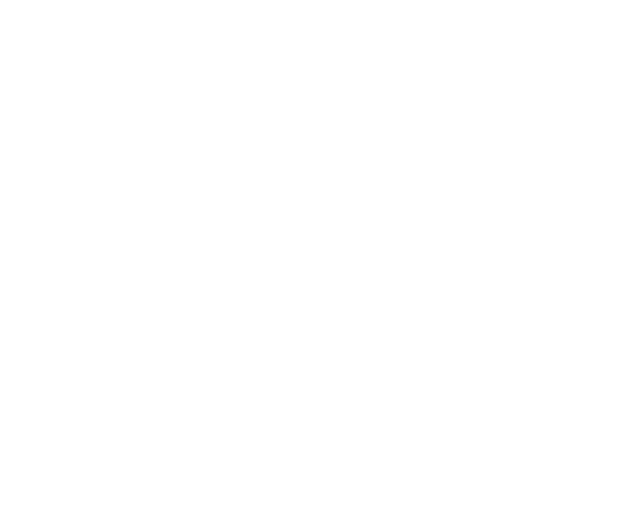
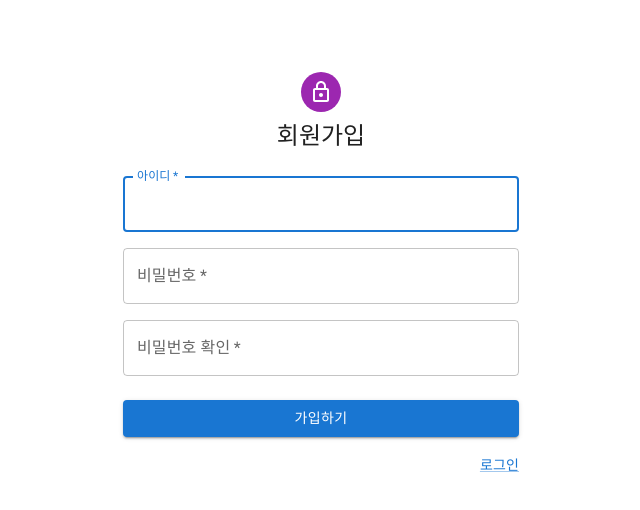
Before and after one commit to f-lab-edu/double-entry-book-keeping, a React (Create React App) app in the folder client/: page /sign-up in a window 1280 px wide. Shown: the top 510 px of the page, without its empty margins (319-959 px from the left). Built offline with nearby package versions, Linux system fonts and the light colour scheme; the HTML template or start-up script is replaced by a standard one.

Commit message:
회원가입 및 로그인 페이지 UI 구현
- react-router-dom 설정

```diff
--- a/client/package.json
+++ b/client/package.json
@@ -17,6 +17,7 @@
     "@types/react-dom": "^18.3.0",
     "react": "^18.3.1",
     "react-dom": "^18.3.1",
+    "react-router-dom": "^6.25.1",
     "react-scripts": "5.0.1",
     "typescript": "^4.9.5",
     "web-vitals": "^2.1.4"
--- a/client/src/App.tsx
+++ b/client/src/Root.tsx
@@ -1,12 +1,15 @@
 import { MaterialUiProviders } from "./providers/MaterialUiProviders";
 import { Layout } from "./layouts/Layout";
+import { Outlet } from "react-router-dom";
 
-function App() {
+function Root() {
   return (
     <MaterialUiProviders>
-      <Layout></Layout>
+      <Layout>
+        <Outlet />
+      </Layout>
     </MaterialUiProviders>
   );
 }
 
-export default App;
+export default Root;
--- /dev/null
+++ b/client/src/hooks/inputs/useTextFieldProps.ts
@@ -0,0 +1,24 @@
+import { TextFieldProps } from "@mui/material";
+import React, { useReducer } from "react";
+
+interface action {
+  type: "SET_VALUE";
+  value: string;
+}
+
+const reducer: React.Reducer<TextFieldProps, action> = (state, action) => {
+  switch (action.type) {
+    case "SET_VALUE": {
+      return {
+        ...state,
+        value: action.value,
+      };
+    }
+    default:
+      throw new Error("useTextFieldProps에 정의되지 않은 action type입니다!");
+  }
+};
+
+export const useTextFieldProps = (initialState: TextFieldProps) => {
+  return useReducer(reducer, initialState);
+};
--- /dev/null
+++ b/client/src/hooks/useSignInForm.ts
@@ -0,0 +1,41 @@
+import { TextFieldProps } from "@mui/material";
+import { useTextFieldProps } from "./inputs/useTextFieldProps";
+
+export const useSignInForm: () => {
+  idProps: TextFieldProps;
+  passwordProps: TextFieldProps;
+} = () => {
+  const [idState, idDispatch] = useTextFieldProps({
+    value: "",
+  });
+  const [passwordState, passwordDispatch] = useTextFieldProps({
+    value: "",
+  });
+
+  const onChangeId: TextFieldProps["onChange"] = ({ target: { value } }) => {
+    idDispatch({
+      type: "SET_VALUE",
+      value,
+    });
+  };
+
+  const onChangePassword: TextFieldProps["onChange"] = ({
+    target: { value },
+  }) => {
+    passwordDispatch({
+      type: "SET_VALUE",
+      value,
+    });
+  };
+
+  return {
+    idProps: {
+      ...idState,
+      onChange: onChangeId,
+    },
+    passwordProps: {
+      ...passwordState,
+      onChange: onChangePassword,
+    },
+  };
+};
--- /dev/null
+++ b/client/src/hooks/useSignUpForm.ts
@@ -0,0 +1,58 @@
+import { TextFieldProps } from "@mui/material";
+import { useTextFieldProps } from "./inputs/useTextFieldProps";
+
+export const useSignUpForm: () => {
+  idProps: TextFieldProps;
+  password1Props: TextFieldProps;
+  password2Props: TextFieldProps;
+} = () => {
+  const [idState, idDispatch] = useTextFieldProps({
+    value: "",
+  });
+  const [password1State, password1Dispatch] = useTextFieldProps({
+    value: "",
+  });
+  const [password2State, password2Dispatch] = useTextFieldProps({
+    value: "",
+  });
+
+  const onChangeId: TextFieldProps["onChange"] = ({ target: { value } }) => {
+    idDispatch({
+      type: "SET_VALUE",
+      value,
+    });
+  };
+
+  const onChangePassword1: TextFieldProps["onChange"] = ({
+    target: { value },
+  }) => {
+    password1Dispatch({
+      type: "SET_VALUE",
+      value,
+    });
+  };
+
+  const onChangePassword2: TextFieldProps["onChange"] = ({
+    target: { value },
+  }) => {
+    password2Dispatch({
+      type: "SET_VALUE",
+      value,
+    });
+  };
+
+  return {
+    idProps: {
+      ...idState,
+      onChange: onChangeId,
+    },
+    password1Props: {
+      ...password1State,
+      onChange: onChangePassword1,
+    },
+    password2Props: {
+      ...password2State,
+      onChange: onChangePassword2,
+    },
+  };
+};
--- a/client/src/index.tsx
+++ b/client/src/index.tsx
@@ -1,14 +1,42 @@
 import React from "react";
 import ReactDOM from "react-dom/client";
-import App from "./App";
+import Root from "./Root";
 import reportWebVitals from "./reportWebVitals";
+import {
+  createBrowserRouter,
+  Navigate,
+  RouterProvider,
+} from "react-router-dom";
+import { SignIn } from "./pages/SignIn";
+import { SignUp } from "./pages/SignUp";
+
+const router = createBrowserRouter([
+  {
+    path: "/",
+    element: <Root />,
+    children: [
+      {
+        path: "/",
+        element: <Navigate to="/sign-in" replace />,
+      },
+      {
+        path: "/sign-in",
+        element: <SignIn />,
+      },
+      {
+        path: "/sign-up",
+        element: <SignUp />,
+      },
+    ],
+  },
+]);
 
 const root = ReactDOM.createRoot(
   document.getElementById("root") as HTMLElement
 );
 root.render(
   <React.StrictMode>
-    <App />
+    <RouterProvider router={router} />
   </React.StrictMode>
 );
 
--- /dev/null
+++ b/client/src/pages/SignIn.tsx
@@ -0,0 +1,73 @@
+import {
+  Avatar,
+  Box,
+  Button,
+  Grid,
+  Link,
+  TextField,
+  Typography,
+} from "@mui/material";
+import LockOutlinedIcon from "@mui/icons-material/LockOutlined";
+import { useSignInForm } from "../hooks/useSignInForm";
+
+export const SignIn = () => {
+  const { idProps, passwordProps } = useSignInForm();
+
+  return (
+    <Box
+      sx={{
+        marginTop: 8,
+        display: "flex",
+        flexDirection: "column",
+        alignItems: "center",
+      }}
+    >
+      <Avatar sx={{ m: 1, bgcolor: "secondary.main" }}>
+        <LockOutlinedIcon />
+      </Avatar>
+      <Typography component="h1" variant="h5">
+        로그인
+      </Typography>
+      <Box component="form" onSubmit={() => {}} noValidate sx={{ mt: 1 }}>
+        <TextField
+          margin="normal"
+          required
+          fullWidth
+          label="아이디"
+          autoFocus
+          {...idProps}
+        />
+        <TextField
+          margin="normal"
+          required
+          fullWidth
+          label="비밀번호"
+          type="password"
+          {...passwordProps}
+        />
+        {/* <FormControlLabel
+          control={<Checkbox color="primary" />}
+          label="로그인 유지"
+        /> */}
+        <Button
+          fullWidth
+          variant="contained"
+          sx={{
+            mt: 3,
+            mb: 2,
+          }}
+        >
+          로그인
+        </Button>
+        <Grid container>
+          <Grid item xs />
+          <Grid item>
+            <Link href="/sign-up" variant="body2">
+              회원가입
+            </Link>
+          </Grid>
+        </Grid>
+      </Box>
+    </Box>
+  );
+};
--- /dev/null
+++ b/client/src/pages/SignUp.tsx
@@ -0,0 +1,84 @@
+import {
+  Avatar,
+  Box,
+  Button,
+  Grid,
+  Link,
+  TextField,
+  Typography,
+} from "@mui/material";
+import LockOutlinedIcon from "@mui/icons-material/LockOutlined";
+import { useSignUpForm } from "../hooks/useSignUpForm";
+
+export const SignUp = () => {
+  const { idProps, password1Props, password2Props } = useSignUpForm();
+
+  return (
+    <Box
+      sx={{
+        marginTop: 8,
+        display: "flex",
+        flexDirection: "column",
+        alignItems: "center",
+      }}
+    >
+      <Avatar sx={{ m: 1, bgcolor: "secondary.main" }}>
+        <LockOutlinedIcon />
+      </Avatar>
+      <Typography component="h1" variant="h5">
+        회원가입
+      </Typography>
+      <Box component="form" noValidate onSubmit={() => {}} sx={{ mt: 3 }}>
+        <Grid container spacing={2}>
+          <Grid item xs={12}>
+            <TextField
+              required
+              fullWidth
+              label="아이디"
+              autoFocus
+              {...idProps}
+            />
+          </Grid>
+          <Grid item xs={12}>
+            <TextField
+              required
+              fullWidth
+              label="비밀번호"
+              type="password"
+              {...password1Props}
+            />
+          </Grid>
+          <Grid item xs={12}>
+            <TextField
+              required
+              fullWidth
+              label="비밀번호 확인"
+              type="password"
+              {...password2Props}
+            />
+          </Grid>
+        </Grid>
+        <Button
+          // type="submit"
+          fullWidth
+          variant="contained"
+          sx={{ mt: 3, mb: 2 }}
+          onClick={() => {
+            console.log(idProps);
+            console.log(password1Props);
+            console.log(password2Props);
+          }}
+        >
+          가입하기
+        </Button>
+        <Grid container justifyContent="flex-end">
+          <Grid item>
+            <Link href="/sign-in" variant="body2">
+              로그인
+            </Link>
+          </Grid>
+        </Grid>
+      </Box>
+    </Box>
+  );
+};
```
Also changed, not shown: client/src/hooks/inputs/useCheckboxProps.ts (added, +23 -0 lines), 2 other files (tests, documents, lock files or other folders).
